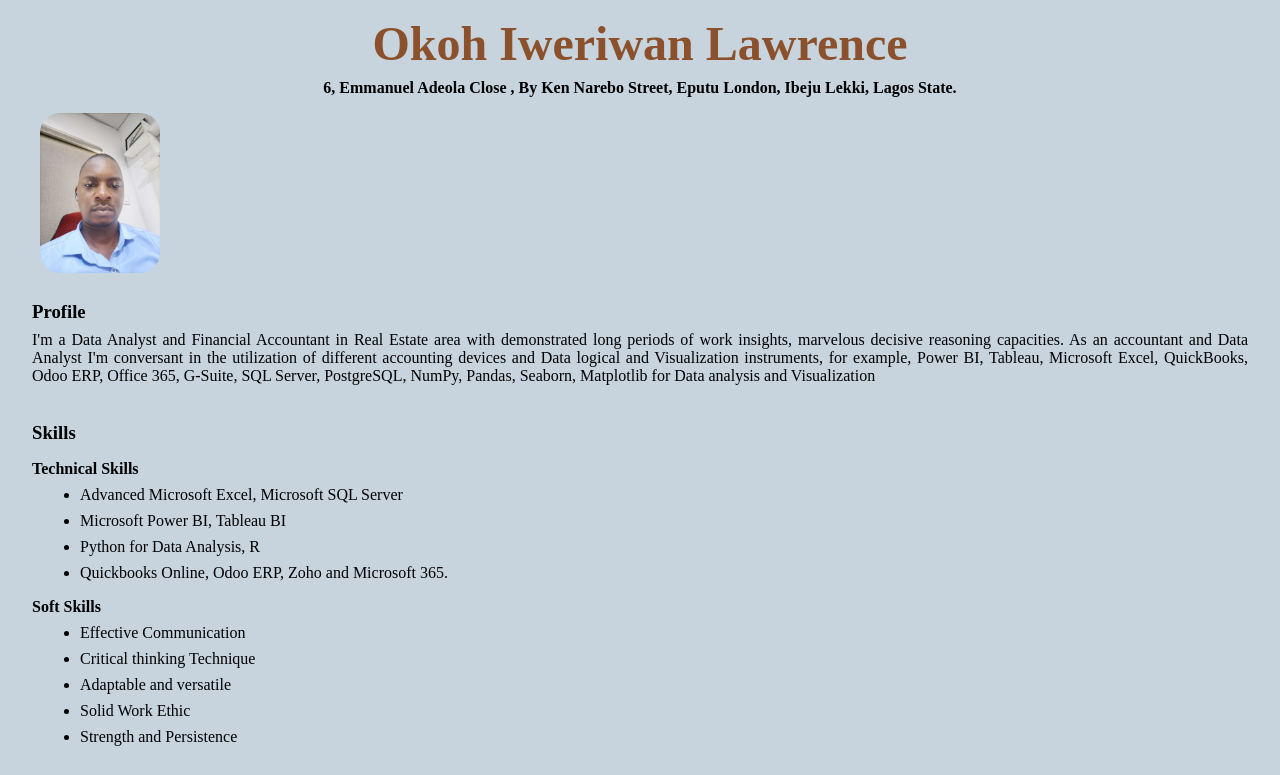
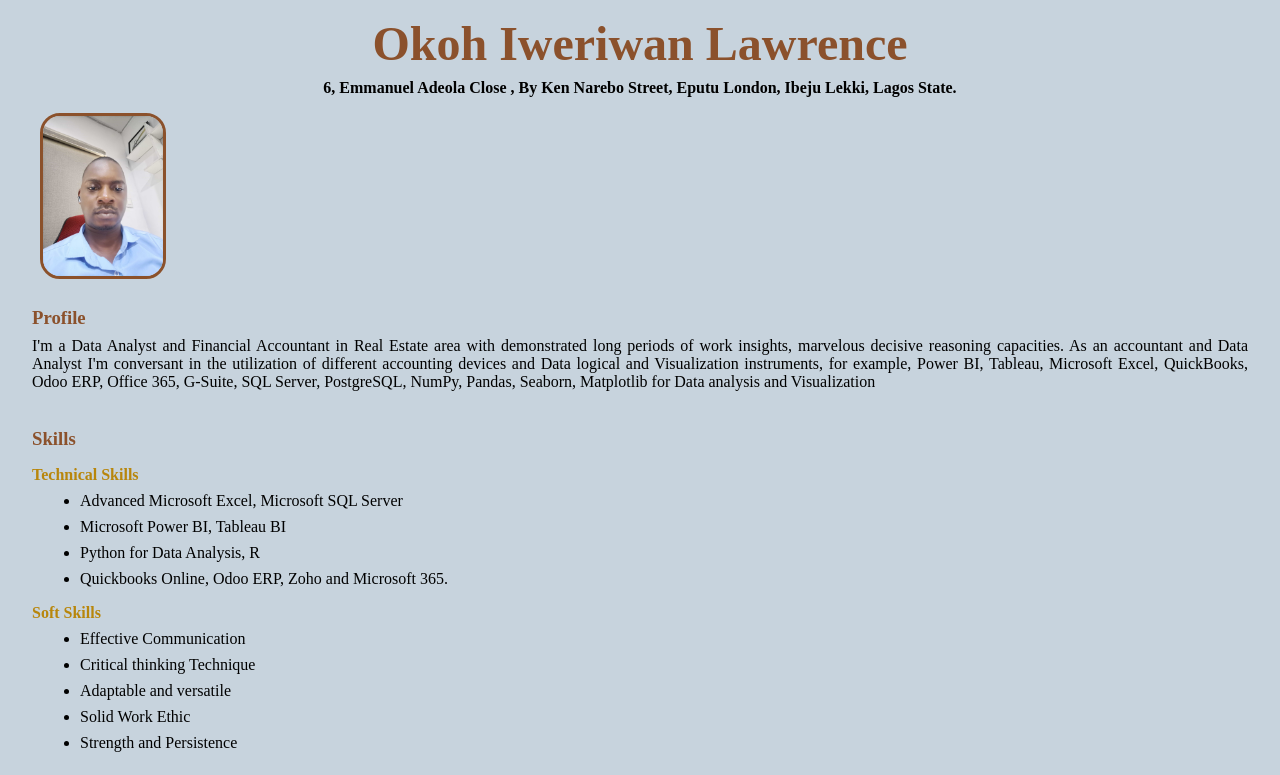
Before and after one commit to lawmans/Portfolio, a plain HTML site: page index.html in a window 1280 px wide. Shown: the top 775 px of the page. Drawn offline with Linux system fonts and the light colour scheme.

Commit message:
second modificationof html and css

```diff
--- a/styles.css
+++ b/styles.css
@@ -6,6 +6,7 @@
 
 img{
     border-radius: 20px;
+    border:rgba(138, 79, 40, 0.979) solid;
     width: 120px;
 
 }
@@ -14,6 +15,9 @@ h1{
     text-align: center;
     font-family: 'Times Roman';
     font-size: 3rem;
+}
+h3{
+    color: rgba(138, 79, 40, 0.979);
 }
 body{
     text-align: justify;
@@ -25,6 +29,7 @@ body{
 
 }
 .profile{
+
    margin-top: 1rem;
 
 }
@@ -34,7 +39,6 @@ body{
 }
 .skills{
         margin-top: 2em;
-
 }
 
 .technical_skills{
@@ -78,11 +82,11 @@ body{
 }
 .hobby{
     margin-top: 1rem;
+}
 
-}
 h1{
     color:rgba(138, 79, 40, 0.979);
 }
-h3{
-    color:
+h4{
+    color: darkgoldenrod;
 }
```
Also changed, not shown: index.html (+1 -0 lines).
